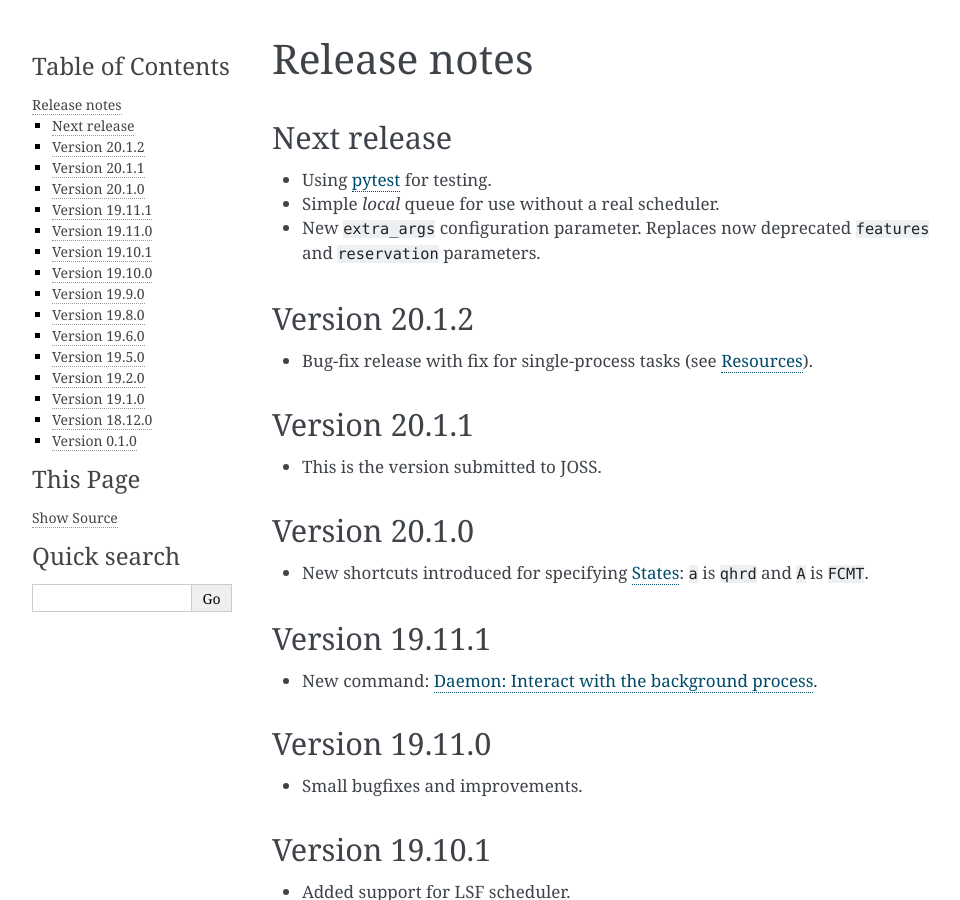
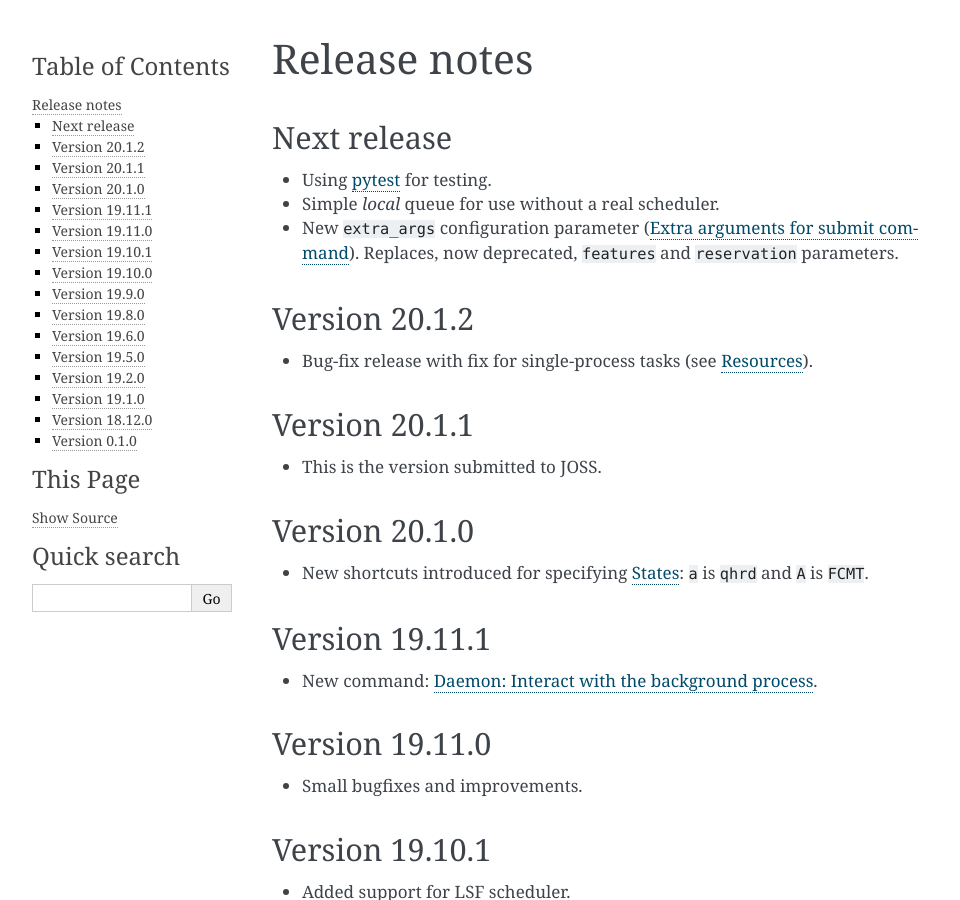
Before and after one commit to Yangxinsix/myqueue, a Sphinx documentation site: the page built from docs/releasenotes.rst, in a window 1280 px wide and 900 px high. Shown: the whole window, without its empty margins (148-1108 px from the left). Built offline with Sphinx 7.4.7, drawn with Linux system fonts in a browser that asks for light colours; the version number could not be read and is left out.

Commit message:
Add link to docs

```diff
--- a/docs/releasenotes.rst
+++ b/docs/releasenotes.rst
@@ -11,8 +11,8 @@ Next release
 
 * Using pytest_ for testing.
 * Simple *local* queue for use without a real scheduler.
-* New ``extra_args`` configuration parameter.  Replaces now deprecated
-  ``features`` and ``reservation`` parameters.
+* New ``extra_args`` configuration parameter (:ref:`extra_args`).
+  Replaces, now deprecated, ``features`` and ``reservation`` parameters.
 
 .. _pytest: https://docs.pytest.org/en/latest/
 
```
